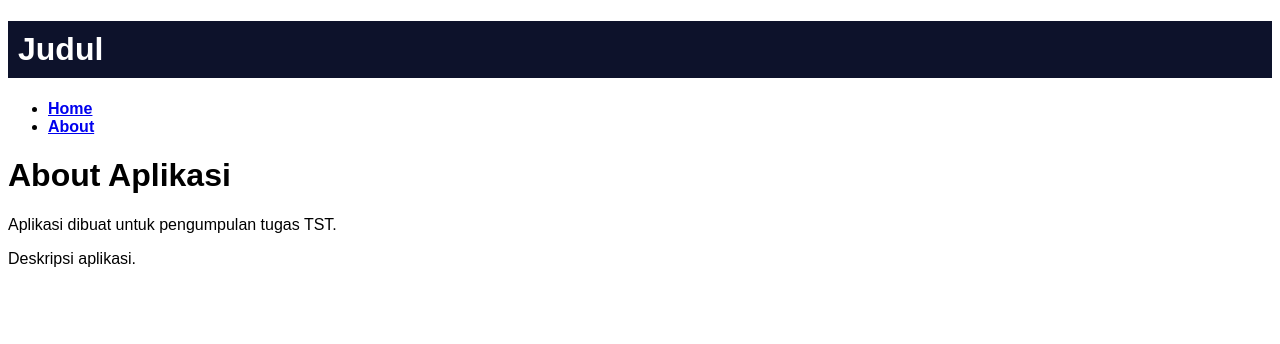
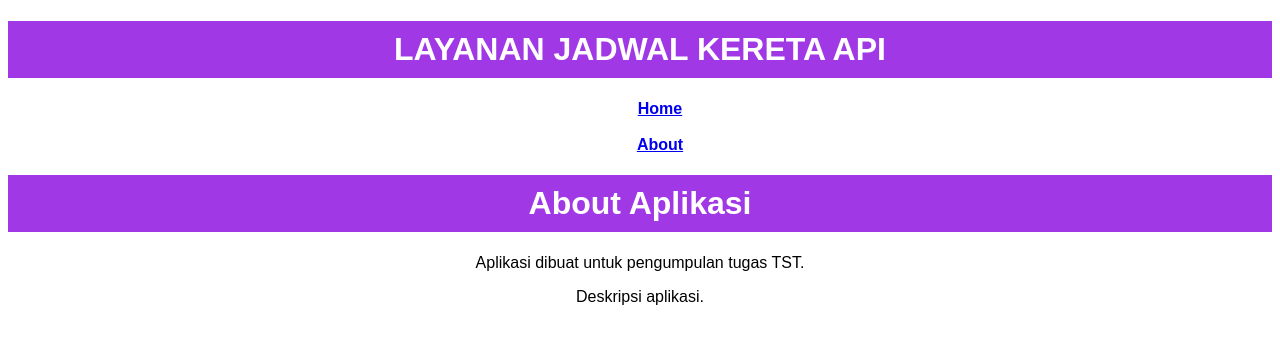
Before and after one commit to isfanr/aplikasiTST, a Flask app: page /about in a window 1280 px wide. Shown: the top 344 px of the page. Run offline with Flask 2, Linux system fonts and the light colour scheme.

Commit message:
Update template.html

```diff
--- a/templates/template.html
+++ b/templates/template.html
@@ -3,16 +3,33 @@
   <head>
     <meta charset="utf-8">
     <title>Head Title</title>
-    <link rel="stylesheet" href="{{ url_for('static',    filename='css/template.css') }}">
+    <style>
+    body {
+    font-family: 'Montserrat', sans-serif;
+    text-align: center;
+    }
+
+    logo {
+    background-color: rgb(160, 56, 230);
+    padding: 10px;
+    color: white;
+    }
+
+    h1 {
+    background-color: rgb(160, 56, 230);
+    padding: 10px;
+    color: white;
+    }
+    </style>
 </head>
   <body>
     <header>
       <div class="container">
-        <h1 class="logo">Judul</h1>
+        <h1 class="logo">LAYANAN JADWAL KERETA API</h1>
         <strong><nav>
           <ul class="menu">
-            <li><a href="{{ url_for('home') }}">Home</a></li>
-            <li><a href="{{ url_for('about') }}">About</a></li>
+            <a href="{{ url_for('home') }}">Home<br><br></a>
+            <a href="{{ url_for('about') }}">About</a>
           </ul>
         </nav></strong>
       </div>
```
